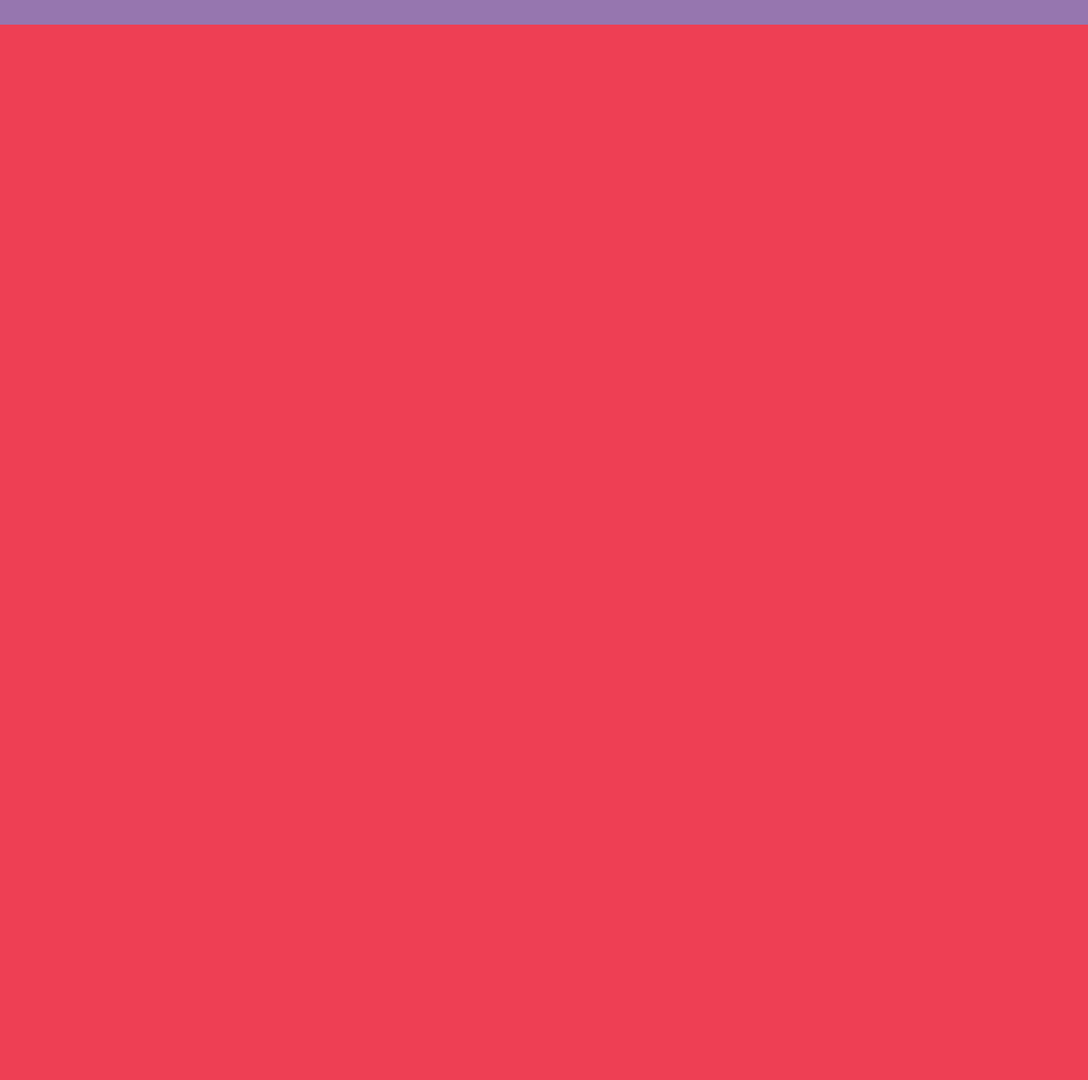
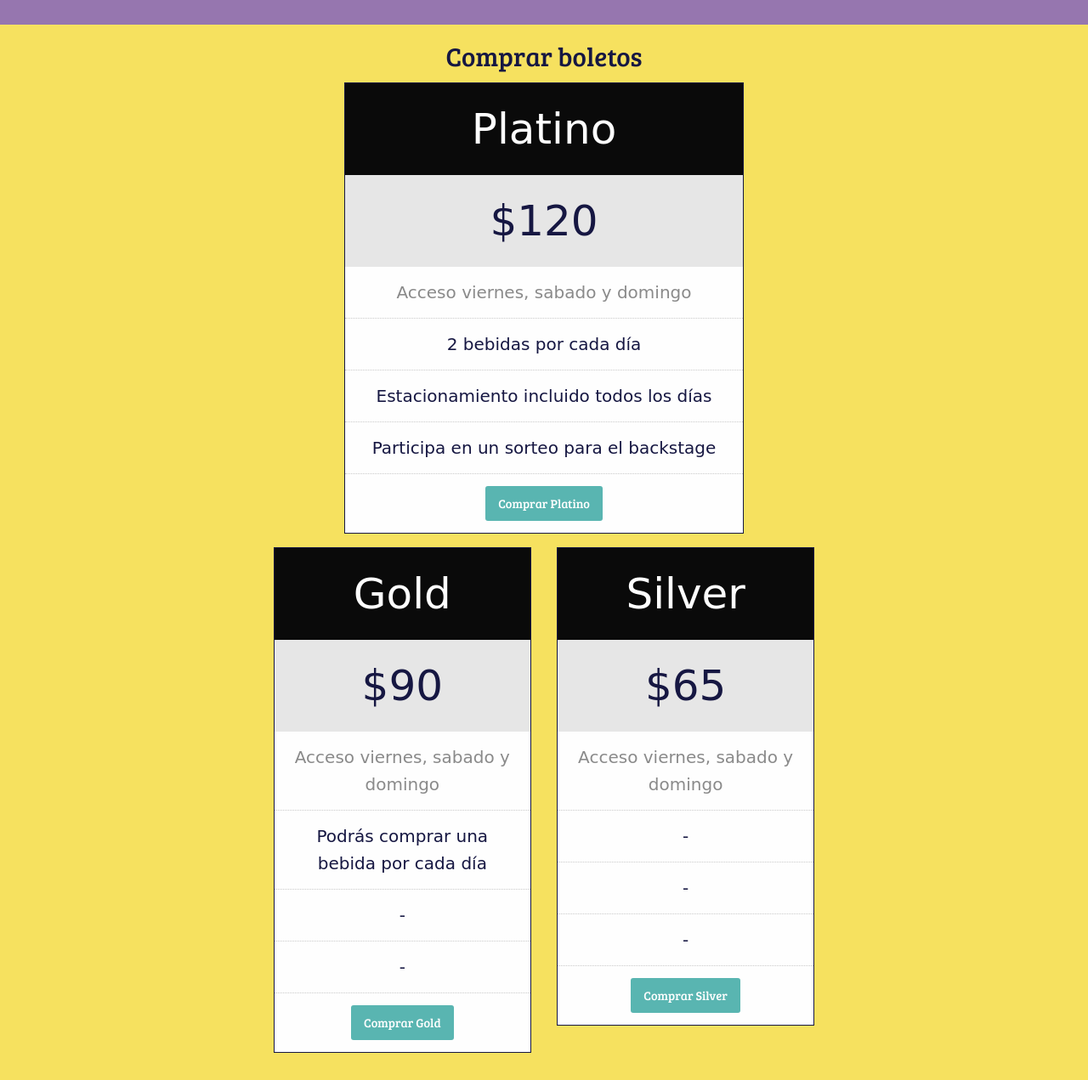
Before and after one commit to gnzandrs/platzipalooza, a plain HTML site: page index.html in a window 1280 px wide. Shown: the part 1583-2854 px from the top of the page at 85% size. Before the commit the page ends 1612 px from the top, so only its background shows below. Drawn offline with Linux system fonts and the light colour scheme; a web font is replaced by a local one.

Commit message:
add prices tables with building-blocks of foundation

```diff
--- a/css/app.css
+++ b/css/app.css
@@ -95,3 +95,28 @@ h1, h2, h3, h4, h5, h6, button {
 #lineup-container .column:nth-child(odd) figcaption {
   text-align: right;
 }
+
+#tickets-container {
+  padding: 1em 0;
+  background-color: #f6e15f;
+  color: #161742;
+}
+
+.pricing-table {
+  border: 1px solid #161742;
+  font-family: 'Ravi Prakash', cursive;
+}
+
+.pricing-table li,
+.pricing-table li.description {
+  font-size: 20px;
+}
+
+.pricing-table li.title,
+.pricing-table li.price {
+  font-size: 50px;
+}
+
+.pricing-table a.button {
+    font-family: 'Bree Serif', serif;
+}
--- /dev/null
+++ b/css/pricing-table.css
@@ -0,0 +1,37 @@
+.pricing-table {
+  background-color: #fefefe;
+  border: solid 1px #cacaca;
+  width: 100%;
+  text-align: center;
+  list-style-type: none;
+}
+
+.pricing-table li {
+  border-bottom: dotted 1px #cacaca;
+  padding: 0.875rem 1.125rem;
+}
+
+.pricing-table li:last-child {
+  border-bottom: 0;
+}
+
+.pricing-table .title {
+  background-color: #0a0a0a;
+  color: #fefefe;
+  border-bottom: 0;
+}
+
+.pricing-table .price {
+  background-color: #e6e6e6;
+  font-size: 2rem;
+  border-bottom: 0;
+}
+
+.pricing-table .description {
+  color: #8a8a8a;
+  font-size: 80%;
+}
+
+.pricing-table :last-child {
+  margin-bottom: 0;
+}
--- a/index.html
+++ b/index.html
@@ -7,7 +7,8 @@
     <title>Foundation for Sites</title>
     <link rel="stylesheet" href="icons/foundation-icons.css">
     <link rel="stylesheet" href="css/foundation-flex.css">
-    <link href="https://fonts.googleapis.com/css?family=Bree+Serif" rel="stylesheet">
+    <link rel="stylesheet" href="css/pricing-table.css">
+    <link href="https://fonts.googleapis.com/css?family=Bree+Serif|Ravi+Prakash" rel="stylesheet">
     <link rel="stylesheet" href="css/app.css">
   </head>
   <body>
@@ -264,6 +265,51 @@
     </section>
     <!-- /Lineup -->
 
+    <!-- Compra de boletos -->
+    <section id="tickets-container">
+      <h3 class="text-center">Comprar boletos</h3>
+      <div class="row">
+        <div class="column small-10 small-offset-1 medium-6 medium-offset-3">
+          <ul class="pricing-table no-bullet text-center">
+            <li class="title">Platino</li>
+            <li class="price">$120</li>
+            <li class="description">Acceso viernes, sabado y domingo</li>
+            <li>2 bebidas por cada día</li>
+            <li>Estacionamiento incluido todos los días</li>
+            <li>Participa en un sorteo para el backstage</li>
+            <li><a class="button" href="#">Comprar Platino</a></li>
+          </ul>
+        </div>
+
+        <div class="column small-6 medium-4 medium-offset-2">
+          <ul class="pricing-table no-bullet text-center">
+            <li class="title">Gold</li>
+            <li class="price">$90</li>
+            <li class="description">Acceso viernes, sabado y domingo</li>
+            <li>Podrás comprar una bebida por cada día</li>
+            <li>-</li>
+            <li>-</li>
+            <li><a class="button" href="#">Comprar Gold</a></li>
+          </ul>
+        </div>
+
+        <div class="column small-6 medium-4">
+          <ul class="pricing-table no-bullet text-center">
+            <li class="title">Silver</li>
+            <li class="price">$65</li>
+            <li class="description">Acceso viernes, sabado y domingo</li>
+            <li>-</li>
+            <li>-</li>
+            <li>-</li>
+            <li><a class="button" href="#">Comprar Silver</a></li>
+          </ul>
+        </div>
+
+      </div>
+    </section>
+    <!-- /Compra de boletos -->
+
+
     <script src="js/vendor/jquery.js"></script>
     <script src="js/vendor/what-input.js"></script>
     <script src="js/vendor/foundation.js"></script>
```
